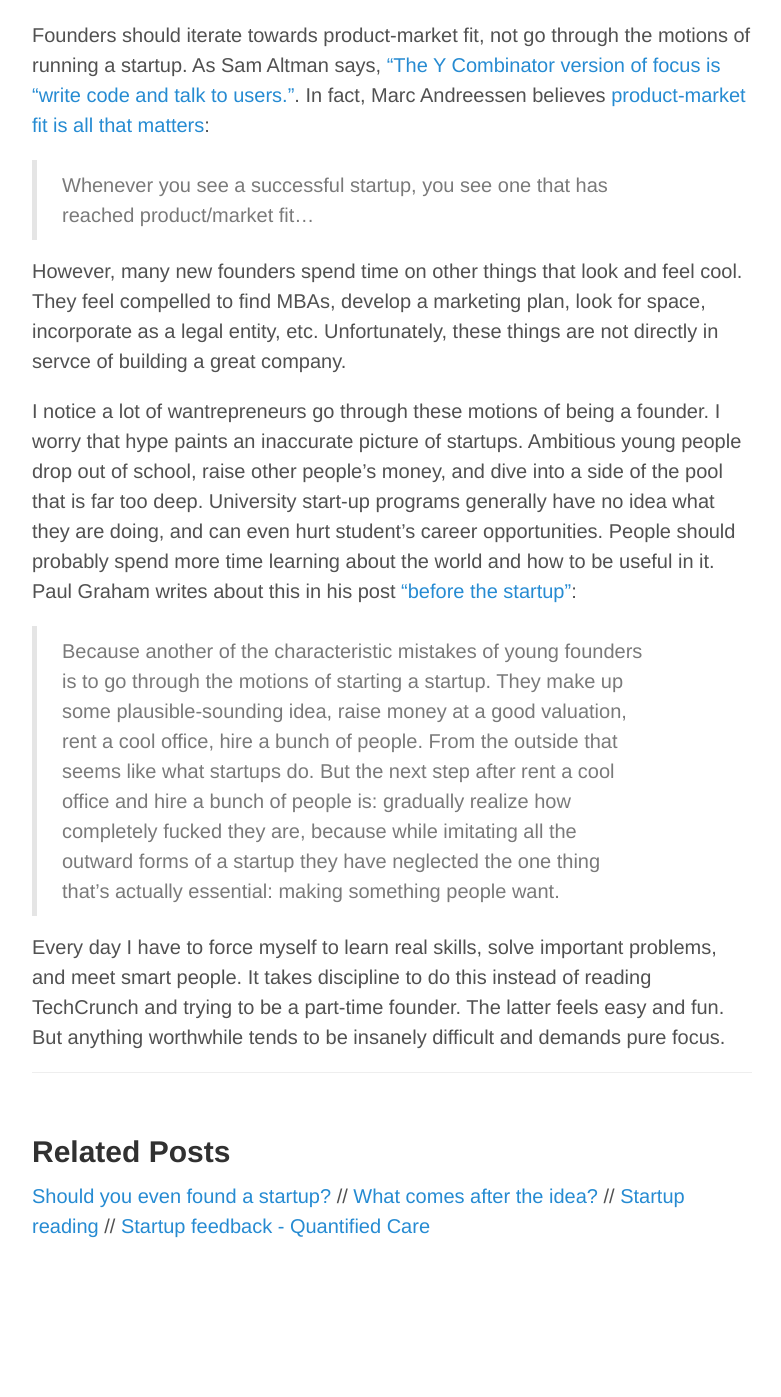
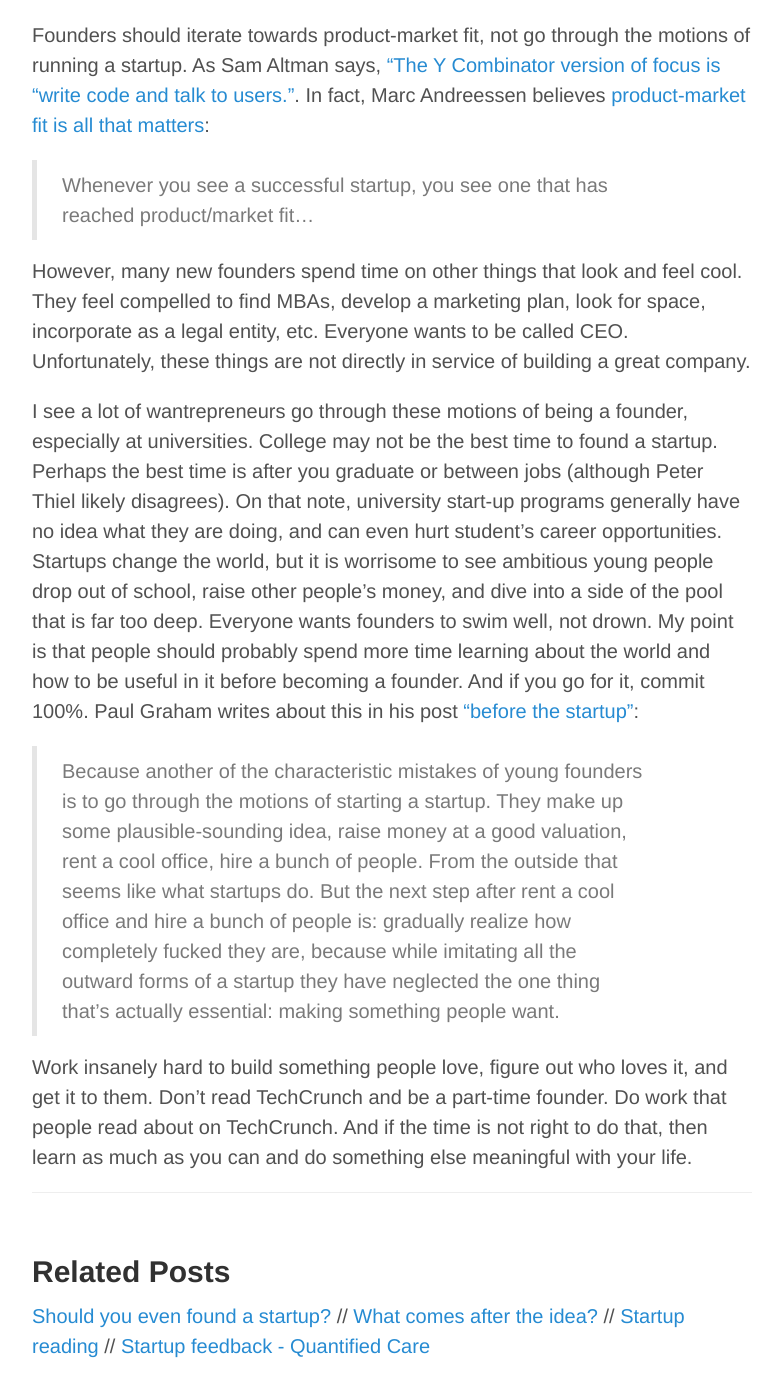
Before and after one commit to erikr/erikr.github.io, a Jekyll site: the page built from _posts/2015-03-09-should-you-even-found-a-startup.md, in a window 1280 px wide and 1400 px high, scrolled down 761 px. Shown: the top 1397 px of the window, without its empty margins (248-1029 px from the left). Built offline with Jekyll 4.4.1, drawn with Linux system fonts in a browser that asks for light colours; nearby versions of some CDN libraries; before the commit the page ends 2042 px from its top, so only the background shows below that.

Commit message:
adsfasdf

```diff
--- a/_posts/2015-03-09-should-you-even-found-a-startup.md
+++ b/_posts/2015-03-09-should-you-even-found-a-startup.md
@@ -16,10 +16,10 @@
 
 > Whenever you see a successful startup, you see one that has reached product/market fit...
 
-However, many new founders spend time on other things that look and feel cool. They feel compelled to find MBAs, develop a marketing plan, look for space, incorporate as a legal entity, etc. Unfortunately, these things are not directly in servce of building a great company.
+However, many new founders spend time on other things that look and feel cool. They feel compelled to find MBAs, develop a marketing plan, look for space, incorporate as a legal entity, etc. Everyone wants to be called CEO. Unfortunately, these things are not directly in service of building a great company.
 
-I notice a lot of wantrepreneurs go through these motions of being a founder. I worry that hype paints an inaccurate picture of startups. Ambitious young people drop out of school, raise other people's money, and dive into a side of the pool that is far too deep. University start-up programs generally have no idea what they are doing, and can even hurt student's career opportunities. People should probably spend more time learning about the world and how to be useful in it. Paul Graham writes about this in his post ["before the startup"](http://www.paulgraham.com/before.html):
+I see a lot of wantrepreneurs go through these motions of being a founder, especially at universities. College may not be the best time to found a startup. Perhaps the best time is after you graduate or between jobs (although Peter Thiel likely disagrees). On that note, university start-up programs generally have no idea what they are doing, and can even hurt student's career opportunities. Startups change the world, but it is worrisome to see ambitious young people drop out of school, raise other people's money, and dive into a side of the pool that is far too deep. Everyone wants founders to swim well, not drown. My point is that people should probably spend more time learning about the world and how to be useful in it before becoming a founder. And if you go for it, commit 100%. Paul Graham writes about this in his post ["before the startup"](http://www.paulgraham.com/before.html):
 
 > Because another of the characteristic mistakes of young founders is to go through the motions of starting a startup. They make up some plausible-sounding idea, raise money at a good valuation, rent a cool office, hire a bunch of people. From the outside that seems like what startups do. But the next step after rent a cool office and hire a bunch of people is: gradually realize how completely fucked they are, because while imitating all the outward forms of a startup they have neglected the one thing that's actually essential: making something people want.
 
-Every day I have to force myself to learn real skills, solve important problems, and meet smart people. It takes discipline to do this instead of reading TechCrunch and trying to be a part-time founder. The latter feels easy and fun. But anything worthwhile tends to be insanely difficult and demands pure focus.
+Work insanely hard to build something people love, figure out who loves it, and get it to them. Don't read TechCrunch and be a part-time founder. Do work that people read about on TechCrunch. And if the time is not right to do that, then learn as much as you can and do something else meaningful with your life.
```
